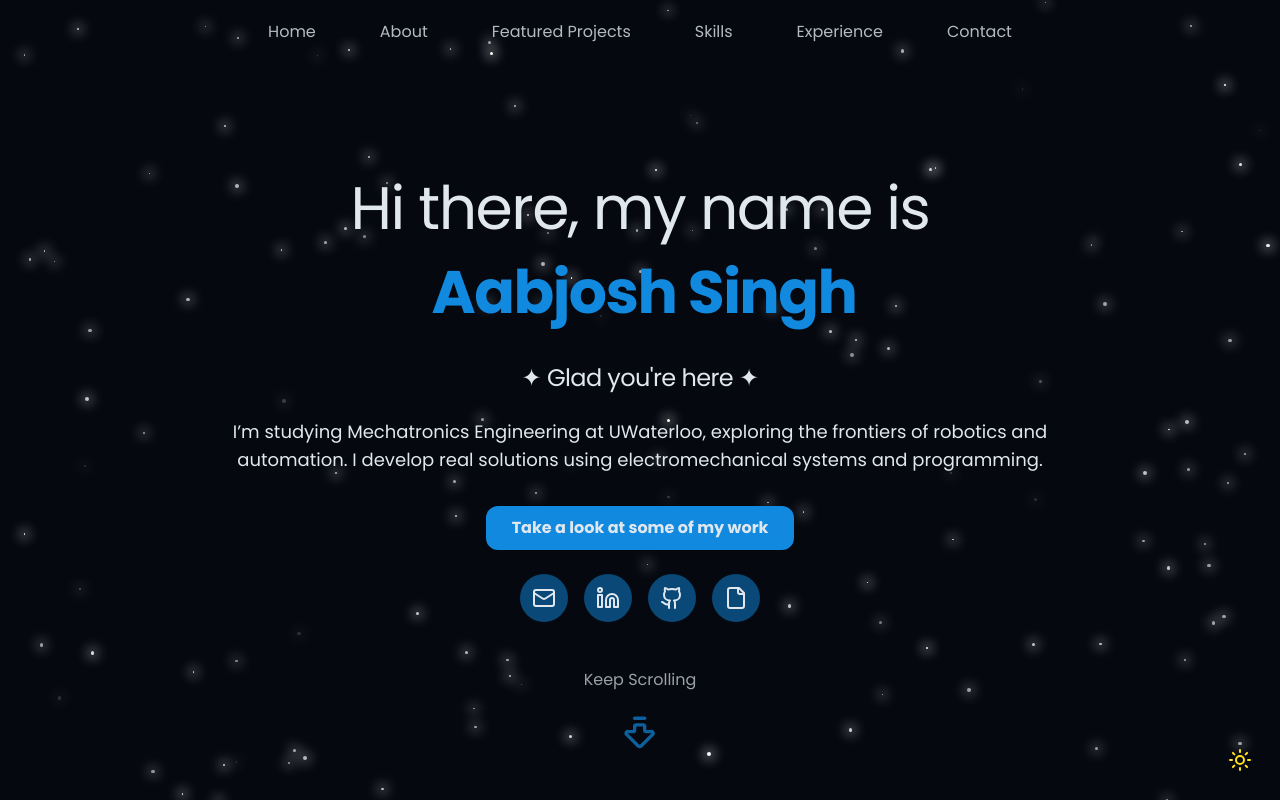
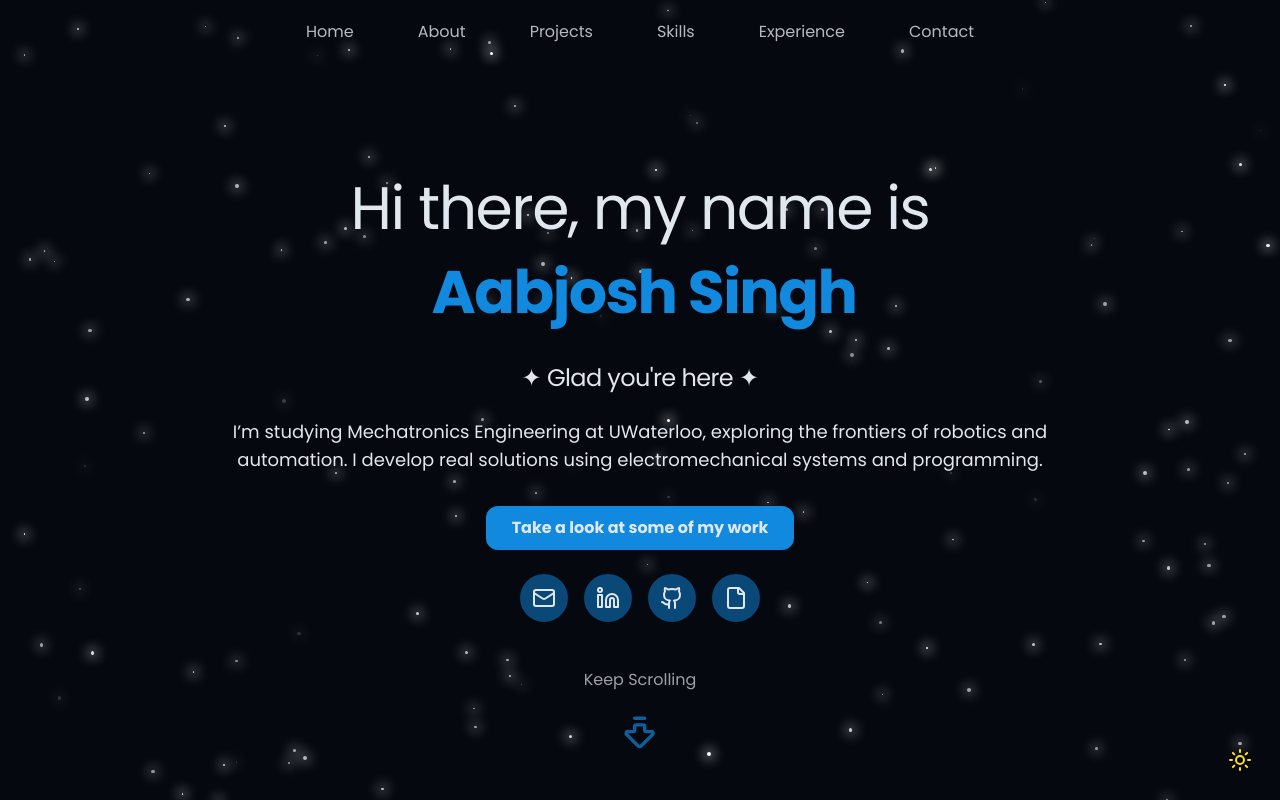
Before and after one commit to Aabjosh/Aabjosh-s-Portfolio, a React (Vite) app: page / in a window 1280 px wide. Shown: the top 800 px of the page. Built offline with nearby package versions, Linux system fonts and the light colour scheme.

Commit message:
Update Navbar.jsx

```diff
--- a/src/components/Navbar.jsx
+++ b/src/components/Navbar.jsx
@@ -5,7 +5,7 @@ import { useEffect, useState } from "react";
 const navItems = [
     {name: "Home", href: "#home"},
     {name: "About", href: "#about"},
-	{name: "Featured Projects", href: "#projects"},
+	{name: "Projects", href: "#projects"},
     {name: "Skills", href: "#skills"},
     {name: "Experience", href: "#experience"},
     {name: "Contact", href: "#contact"},
```
